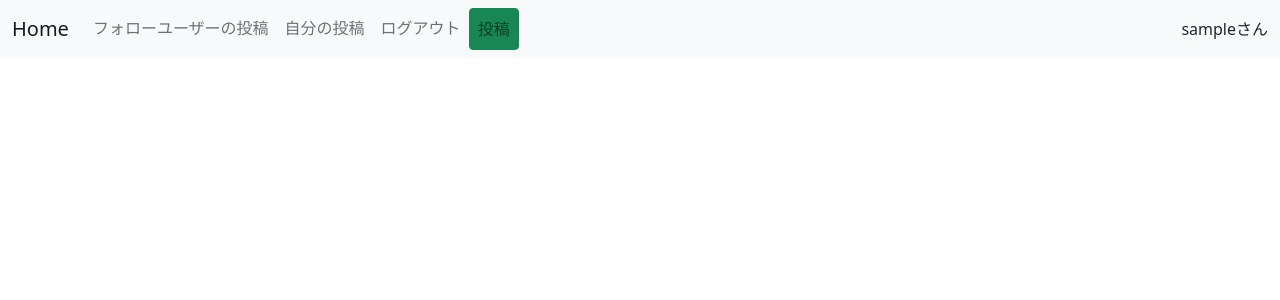
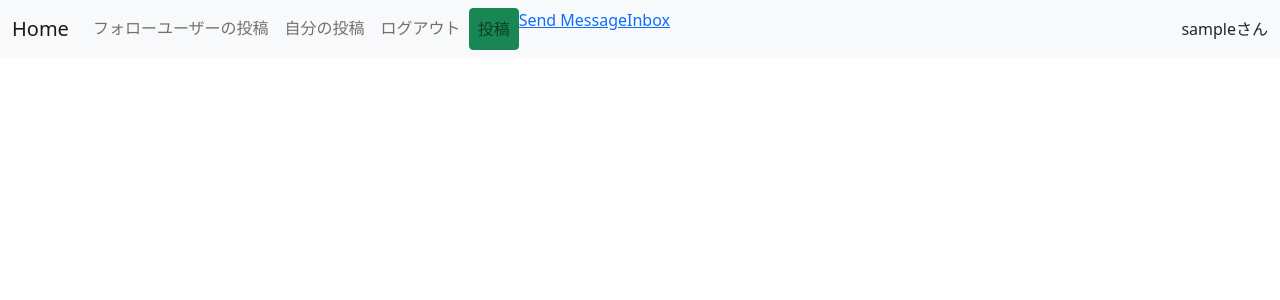
Before and after one commit to Buchi63975/CS4-2024-class4-team6-project, a Django app: page / in a window 1280 px wide. Shown: the top 300 px of the page. Run offline with Django 5.2, Linux system fonts and the light colour scheme; the visitor is signed in with stand-in values (Sample User, id 1); data comes from the database, SQL or seed files in the repository; data that the repository does not hold is empty.

Commit message:
DM機能追加

```diff
--- a/config/urls.py
+++ b/config/urls.py
@@ -25,6 +25,7 @@ urlpatterns = (
         path("admin/", admin.site.urls),
         path("accounts/", include("allauth.urls")),
         path("", include("teamenshu.urls")),
+        path("messages/", include("teamenshu.urls")),  # アプリのurls.pyをインクルード
     ]
     + static(settings.MEDIA_URL, document_root=settings.MEDIA_ROOT)
     + static(settings.STATIC_URL, document_root=settings.STATIC_ROOT)
--- a/teamenshu/models.py
+++ b/teamenshu/models.py
@@ -1,3 +1,6 @@
+from django.db import models
+from django.contrib.auth.models import User
+from django.conf import settings
 from django.db import models
 from django.contrib.auth.models import User
 
@@ -19,7 +22,40 @@ class Post(models.Model):
 
 class Connection(models.Model):
     user = models.OneToOneField(User, on_delete=models.CASCADE)
-    following = models.ManyToManyField(User, related_name="following", blank=True)
+    following = models.ManyToManyField(User, related_name="user_following", blank=True)
 
     def __str__(self):
         return self.user.username
+
+
+class Follow(models.Model):
+    follower = models.ForeignKey(
+        settings.AUTH_USER_MODEL,
+        related_name="connect_following",
+        on_delete=models.CASCADE,
+    )
+    followee = models.ForeignKey(
+        settings.AUTH_USER_MODEL,
+        related_name="connect_followers",
+        on_delete=models.CASCADE,
+    )
+    created_at = models.DateTimeField(auto_now_add=True)
+
+    class Meta:
+        unique_together = ("follower", "followee")
+
+
+class Message(models.Model):
+    sender = models.ForeignKey(
+        settings.AUTH_USER_MODEL, related_name="sent_messages", on_delete=models.CASCADE
+    )
+    receiver = models.ForeignKey(
+        settings.AUTH_USER_MODEL,
+        related_name="received_messages",
+        on_delete=models.CASCADE,
+    )
+    content = models.TextField()
+    timestamp = models.DateTimeField(auto_now_add=True)
+
+    def __str__(self):
+        return f"From {self.sender} to {self.receiver} at {self.timestamp}"
--- a/teamenshu/urls.py
+++ b/teamenshu/urls.py
@@ -12,7 +12,8 @@ from .views import (
     FollowList,
     LikeDetail,
 )
-
+from django.urls import path
+from . import views
 
 urlpatterns = [
     path("", Home.as_view(), name="home"),
@@ -26,4 +27,6 @@ urlpatterns = [
     path("follow-home/<int:pk>", FollowHome.as_view(), name="follow-home"),
     path("follow-detail/<int:pk>", FollowDetail.as_view(), name="follow-detail"),
     path("follow-list/", FollowList.as_view(), name="follow-list"),
+    path("send_message/", views.send_message, name="send_message"),
+    path("inbox/", views.inbox, name="inbox"),
 ]
--- a/teamenshu/views.py
+++ b/teamenshu/views.py
@@ -10,8 +10,12 @@ from django.views.generic import (
 from django.urls import reverse_lazy
 from django.contrib.auth.mixins import LoginRequiredMixin, UserPassesTestMixin
 from django.contrib.auth.models import User
-
+from django.contrib.auth.decorators import login_required
+from django.shortcuts import get_object_or_404
+from .models import Follow, Message
+from .forms import MessageForm
 from .models import Post, Connection
+import logging
 
 
 class Home(LoginRequiredMixin, ListView):
@@ -190,3 +194,44 @@ class FollowList(LoginRequiredMixin, ListView):
         context = super().get_context_data(*args, **kwargs)
         context["connection"] = Connection.objects.get_or_create(user=self.request.user)
         return context
+
+
+logger = logging.getLogger(__name__)
+
+
+@login_required
+def send_message(request):
+    """Send a direct message to a user."""
+    if request.method == "POST":
+        form = MessageForm(request.POST)
+        if form.is_valid():
+            message = form.save(commit=False)
+            message.sender = request.user
+
+            # Check if the sender follows the receiver
+            if Follow.objects.filter(
+                follower=request.user, followee=message.receiver
+            ).exists():
+                message.save()
+                messages.success(request, "Message sent successfully!")
+                return redirect("inbox")  # Redirect to the inbox or other page
+            else:
+                form.add_error("receiver", "You can only message users you follow.")
+                logger.warning(
+                    f"User {request.user.username} attempted to message {message.receiver.username} without following."
+                )
+        else:
+            logger.error(
+                f"Message form validation failed for user {request.user.username}. Errors: {form.errors}"
+            )
+    else:
+        form = MessageForm()
+
+    return render(request, "send_message.html", {"form": form})
+
+
+@login_required
+def inbox(request):
+    """View the inbox of the logged-in user."""
+    messages = Message.objects.filter(receiver=request.user).order_by("-timestamp")
+    return render(request, "inbox.html", {"messages": messages})
--- a/templates/base.html
+++ b/templates/base.html
@@ -1,45 +1,75 @@
 {% load static %}
 
-<!doctype html>
+<!DOCTYPE html>
 <html lang="ja">
   <head>
     <!-- Required meta tags -->
-    <meta charset="utf-8">
-    <meta name="viewport" content="width=device-width, initial-scale=1">
+    <meta charset="utf-8" />
+    <meta name="viewport" content="width=device-width, initial-scale=1" />
 
     <!-- Bootstrap CSS -->
-    <link href="https://cdn.jsdelivr.net/npm/bootstrap@5.0.0-beta3/dist/css/bootstrap.min.css" rel="stylesheet" integrity="sha384-eOJMYsd53ii+scO/bJGFsiCZc+5NDVN2yr8+0RDqr0Ql0h+rP48ckxlpbzKgwra6" crossorigin="anonymous">
-    <link rel="stylesheet" href="https://use.fontawesome.com/releases/v5.15.1/css/all.css" integrity="sha384-vp86vTRFVJgpjF9jiIGPEEqYqlDwgyBgEF109VFjmqGmIY/Y4HV4d3Gp2irVfcrp" crossorigin="anonymous">
-    {% block customcss %}
-    {% endblock customcss %}
+    <link
+      href="https://cdn.jsdelivr.net/npm/bootstrap@5.0.0-beta3/dist/css/bootstrap.min.css"
+      rel="stylesheet"
+      integrity="sha384-eOJMYsd53ii+scO/bJGFsiCZc+5NDVN2yr8+0RDqr0Ql0h+rP48ckxlpbzKgwra6"
+      crossorigin="anonymous"
+    />
+    <link
+      rel="stylesheet"
+      href="https://use.fontawesome.com/releases/v5.15.1/css/all.css"
+      integrity="sha384-vp86vTRFVJgpjF9jiIGPEEqYqlDwgyBgEF109VFjmqGmIY/Y4HV4d3Gp2irVfcrp"
+      crossorigin="anonymous"
+    />
+    {% block customcss %} {% endblock customcss %}
 
     <title>SNSアプリサンプル</title>
   </head>
   <body>
-
     <nav class="navbar navbar-expand-lg navbar-light bg-light mb-3">
       <div class="container-fluid">
         <a class="navbar-brand" href="{% url 'home' %}">Home</a>
-          <button class="navbar-toggler" type="button" data-bs-toggle="collapse" data-bs-target="#navbarNavAltMarkup" aria-controls="navbarNavAltMarkup" aria-expanded="false" aria-label="Toggle navigation">
+        <button
+          class="navbar-toggler"
+          type="button"
+          data-bs-toggle="collapse"
+          data-bs-target="#navbarNavAltMarkup"
+          aria-controls="navbarNavAltMarkup"
+          aria-expanded="false"
+          aria-label="Toggle navigation"
+        >
           <span class="navbar-toggler-icon"></span>
         </button>
         <div class="collapse navbar-collapse" id="navbarNavAltMarkup">
           <div class="navbar-nav">
-              <a class="nav-link" href="{% url 'follow-list' %}">フォローユーザーの投稿</a>
+            <a class="nav-link" href="{% url 'follow-list' %}"
+              >フォローユーザーの投稿</a
+            >
             <a class="nav-link" href="{% url 'mypost' %}">自分の投稿</a>
             <a class="nav-link" href="/accounts/logout/">ログアウト</a>
-              <a class="nav-link btn btn-success" href="{% url 'create' %}" role="button">投稿</a>
+            <a
+              class="nav-link btn btn-success"
+              href="{% url 'create' %}"
+              role="button"
+              >投稿</a
+            >
+            <a href="{% url 'send_message' %}">Send Message</a>
+            <a href="{% url 'inbox' %}">Inbox</a>
           </div>
         </div>
-          <div>
-            {{request.user.username}}さん
-          </div>
+        <div>{{request.user.username}}さん</div>
       </div>
     </nav>
 
-      {% block content %}
-      {% endblock content %}
-      <script src="https://cdn.jsdelivr.net/npm/@popperjs/core@2.9.1/dist/umd/popper.min.js" integrity="sha384-SR1sx49pcuLnqZUnnPwx6FCym0wLsk5JZuNx2bPPENzswTNFaQU1RDvt3wT4gWFG" crossorigin="anonymous"></script>
-      <script src="https://cdn.jsdelivr.net/npm/bootstrap@5.0.0-beta3/dist/js/bootstrap.min.js" integrity="sha384-j0CNLUeiqtyaRmlzUHCPZ+Gy5fQu0dQ6eZ/xAww941Ai1SxSY+0EQqNXNE6DZiVc" crossorigin="anonymous"></script>
+    {% block content %} {% endblock content %}
+    <script
+      src="https://cdn.jsdelivr.net/npm/@popperjs/core@2.9.1/dist/umd/popper.min.js"
+      integrity="sha384-SR1sx49pcuLnqZUnnPwx6FCym0wLsk5JZuNx2bPPENzswTNFaQU1RDvt3wT4gWFG"
+      crossorigin="anonymous"
+    ></script>
+    <script
+      src="https://cdn.jsdelivr.net/npm/bootstrap@5.0.0-beta3/dist/js/bootstrap.min.js"
+      integrity="sha384-j0CNLUeiqtyaRmlzUHCPZ+Gy5fQu0dQ6eZ/xAww941Ai1SxSY+0EQqNXNE6DZiVc"
+      crossorigin="anonymous"
+    ></script>
   </body>
 </html>
```
Also changed, not shown: teamenshu/forms.py (added, +8 -0 lines), templates/inbox.html (added, +22 -0 lines), templates/send_message.html (added, +15 -0 lines), teamenshu/migrations/0002_alter_connection_following_alter_connection_id_and_more.py (added). Lines whose indentation alone changed are shown as unchanged.
